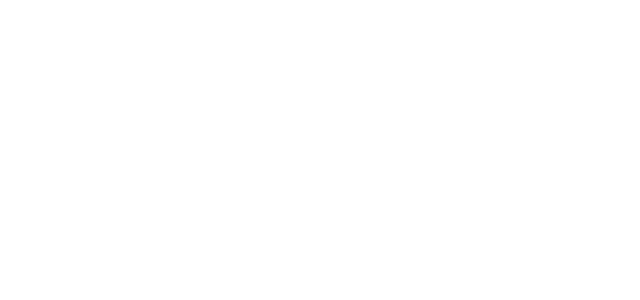
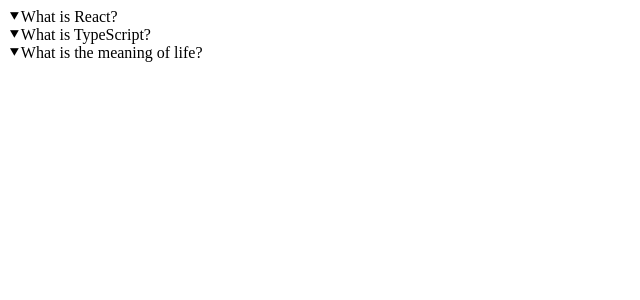
Before and after one commit to mrivasperez/component-library, a React (Vite) app: page / in a window 1280 px wide. Shown: the top 300 px of the page, without its empty margins (0-640 px from the left). Built offline with nearby package versions, Linux system fonts and the light colour scheme; the HTML template or start-up script is replaced by a standard one.

Commit message:
feat: Create accordion component

```diff
--- a/src/App.tsx
+++ b/src/App.tsx
@@ -1,5 +1,27 @@
+import Accordion, { AccordionItems } from "./components/Accordion";
+
 function App() {
-  return <h1></h1>;
+  const accordionItems: AccordionItems = [
+    {
+      id: "1",
+      label: "What is React?",
+      content:
+        "Lorem ipsum odor amet, consectetuer adipiscing elit. Faucibus cursus volutpat odio nisl mi scelerisque turpis semper."
+    },
+    {
+      id: "3",
+      label: "What is TypeScript?",
+      content:
+        "Lorem ipsum odor amet, consectetuer adipiscing elit. Faucibus cursus volutpat odio nisl mi scelerisque turpis semper."
+    },
+    {
+      id: "25",
+      label: "What is the meaning of life?",
+      content:
+        "Lorem ipsum odor amet, consectetuer adipiscing elit. Faucibus cursus volutpat odio nisl mi scelerisque turpis semper."
+    }
+  ];
+  return <Accordion items={accordionItems} />;
 }
 
 export default App;
--- /dev/null
+++ b/src/components/Accordion.tsx
@@ -0,0 +1,33 @@
+import { useState } from "react";
+
+export type AccordionItems = { id: string; label: string; content: string }[];
+
+interface AccordionProps {
+  items: AccordionItems;
+}
+
+const Accordion = ({ items }: AccordionProps) => {
+  const [expandedItemIndex, setExpandedItemIndex] = useState<
+    undefined | number
+  >();
+
+  const handleClickItem = (clickedItemIndex: number) => {
+    if (clickedItemIndex === expandedItemIndex) return setExpandedItemIndex(undefined);
+    else return setExpandedItemIndex(clickedItemIndex);
+  };
+
+  const renderedItems = items.map((item, index) => {
+    const isExpanded = index === expandedItemIndex;
+    const icon = <span>{isExpanded ? '⯅' : "⯆" }</span>
+    return (
+      <div key={item.id}>
+        <div onClick={() => handleClickItem(index)}>{icon}{item.label}</div>
+        {isExpanded && <div>{item.content}</div>}
+      </div>
+    );
+  });
+
+  return <div>{renderedItems}</div>;
+};
+
+export default Accordion;
```
